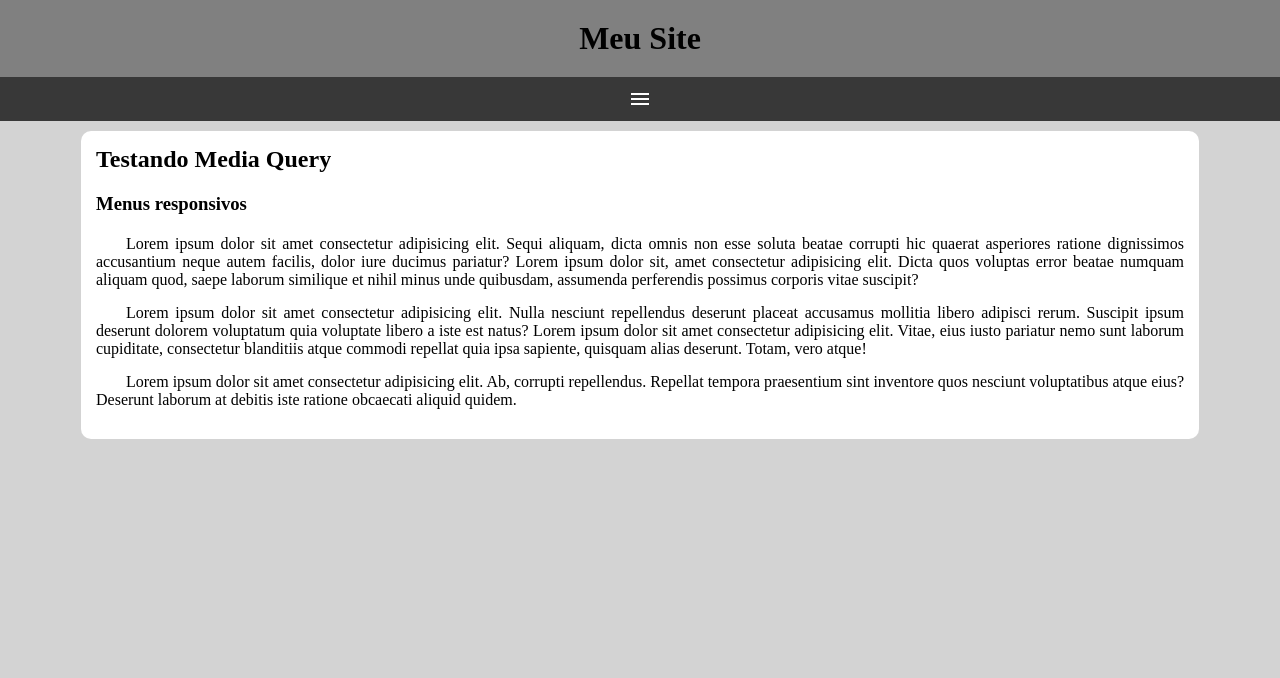
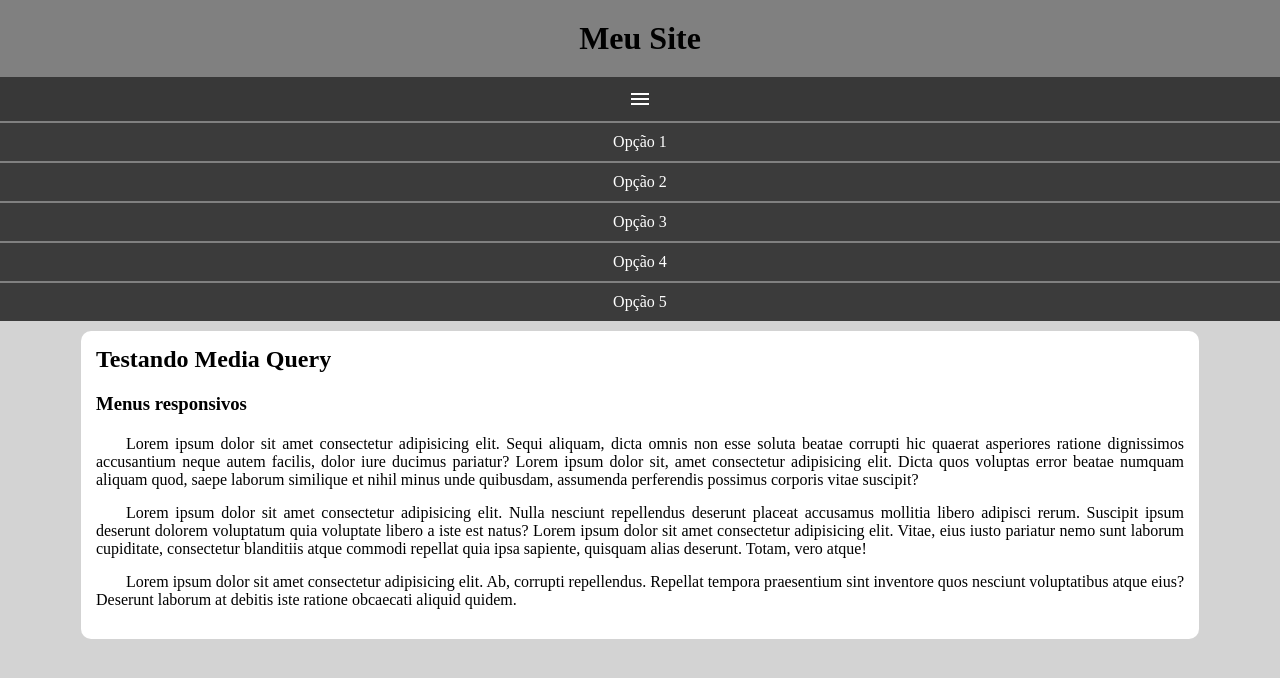
Before and after one commit to GabrielSMeloo/html-css, a plain HTML site: page exercicios/ex026/mq005/mq005.html in a window 1280 px wide. Both pictures are taken after a click on the element "menu". Drawn offline with nearby package versions, Linux system fonts and the light colour scheme.

Commit message:
mq005 script

```diff
--- a/exercicios/ex026/mq005/mq005.html
+++ b/exercicios/ex026/mq005/mq005.html
@@ -13,7 +13,7 @@
         <span class="material-symbols-outlined" onclick="clickMenu()">
             menu
             </span>
-         <menu>
+         <menu id="menu">
                 <ul>
                     <li><a href="#">Opção 1</a></li>
                     <li><a href="#">Opção 2</a></li>
@@ -35,7 +35,11 @@
     </main>
     <script>
         function clickMenu() {
-            menu
+            if (menu.style.display == 'block') {
+                menu.style.display = 'none'
+            } else {
+                menu.style.display = 'block'
+            }
         }
     </script>
 </body>
```
